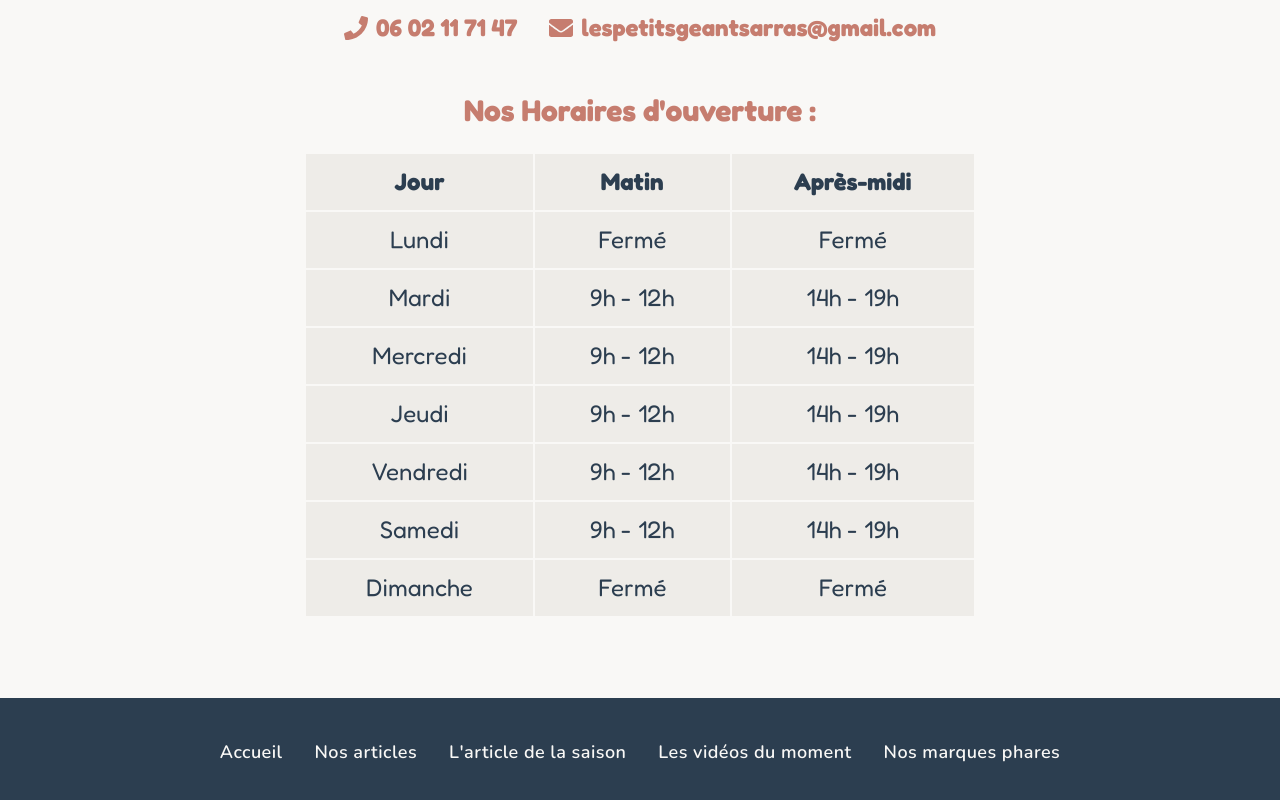
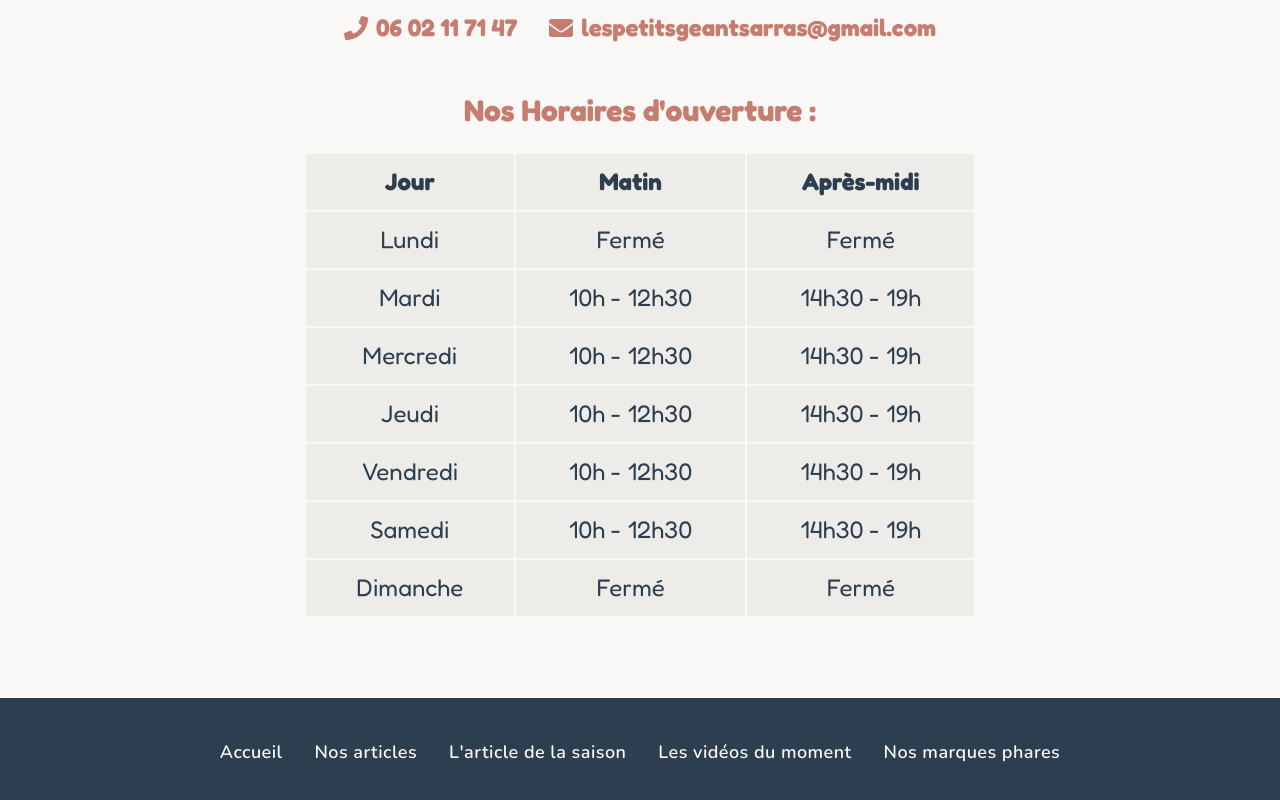
Before and after one commit to tdv57/lesPetitsG-ants, a React (Vite) app: page / in a window 1280 px wide. Shown: the part 719-1519 px from the top of the page. Built offline with nearby package versions, Linux system fonts and the light colour scheme; no server answers; the database is empty.

Commit message:
fix horaire d'ouverture

```diff
--- a/src/components/card/HoraireOuvertureCard.tsx
+++ b/src/components/card/HoraireOuvertureCard.tsx
@@ -3,11 +3,11 @@ import { COLORS } from "../../variables/couleur";
 export default function HoraireOuvertureCard() {
     const horaires = [
         { jour: 'Lundi', horairesMatin: 'Fermé', horairesAprem: 'Fermé' },
-        { jour: 'Mardi', horairesMatin: '9h - 12h', horairesAprem: '14h - 19h' },
-        { jour: 'Mercredi', horairesMatin: '9h - 12h', horairesAprem: '14h - 19h' },
-        { jour: 'Jeudi', horairesMatin: '9h - 12h', horairesAprem: '14h - 19h' },
-        { jour: 'Vendredi', horairesMatin: '9h - 12h', horairesAprem: '14h - 19h' },
-        { jour: 'Samedi', horairesMatin: '9h - 12h', horairesAprem: '14h - 19h' },
+        { jour: 'Mardi', horairesMatin: '10h - 12h30', horairesAprem: '14h30 - 19h' },
+        { jour: 'Mercredi', horairesMatin: '10h - 12h30', horairesAprem: '14h30 - 19h' },
+        { jour: 'Jeudi', horairesMatin: '10h - 12h30', horairesAprem: '14h30 - 19h' },
+        { jour: 'Vendredi',  horairesMatin: '10h - 12h30', horairesAprem: '14h30 - 19h' },
+        { jour: 'Samedi', horairesMatin: '10h - 12h30', horairesAprem: '14h30 - 19h' },
         { jour: 'Dimanche', horairesMatin: 'Fermé', horairesAprem: 'Fermé' },
     ]
 
```
